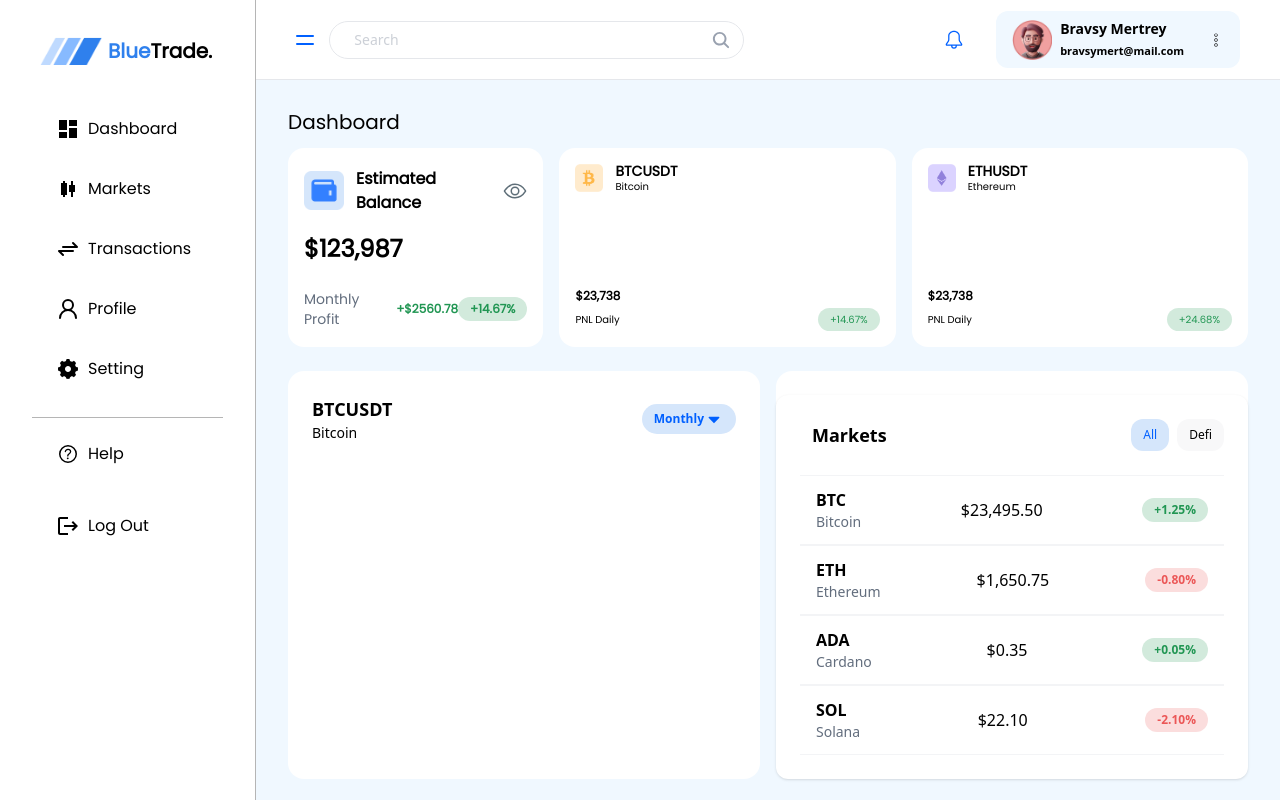
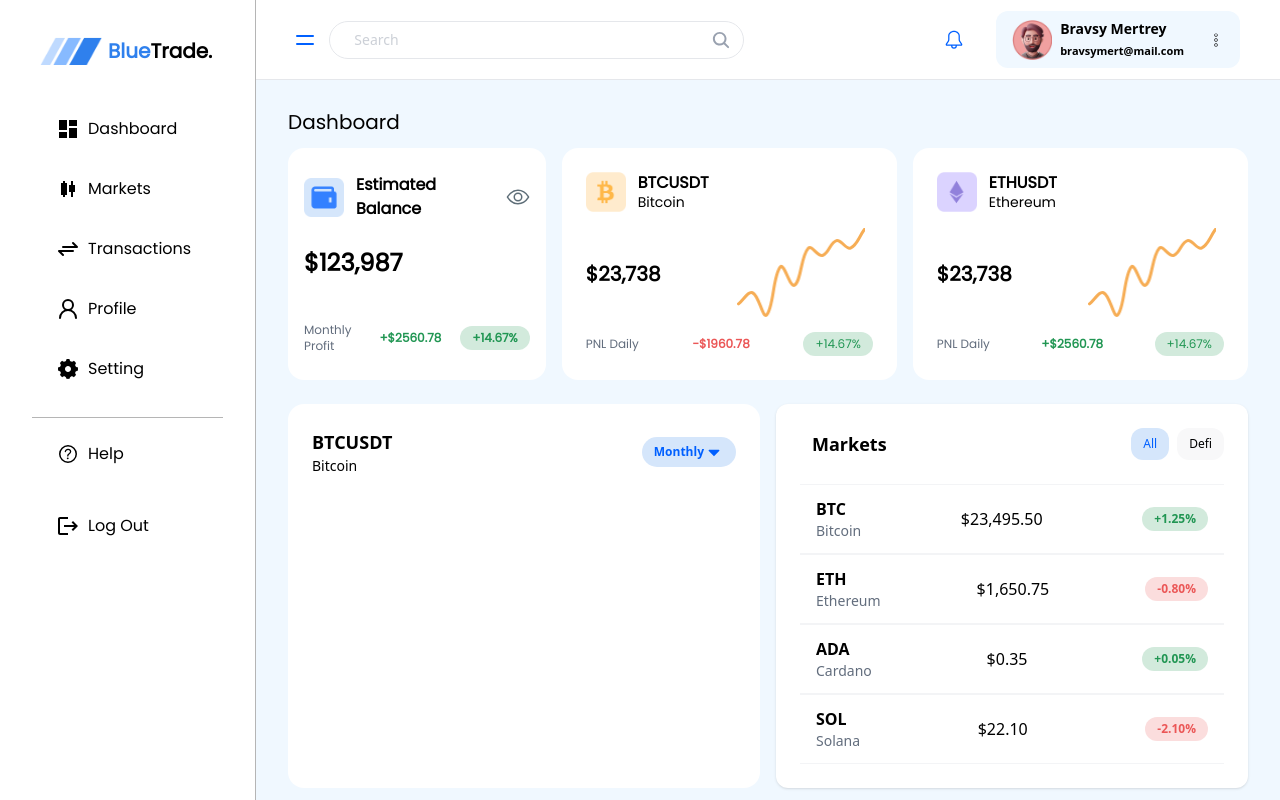
Before and after one commit to registaalfe/bluetrade-axios-nextjs, a Next.js app: page / in a window 1280 px wide. Built offline with nearby package versions, Linux system fonts and the light colour scheme; no server answers.

Commit message:
feat:added line chartjs

```diff
--- a/package.json
+++ b/package.json
@@ -11,13 +11,14 @@
   },
   "dependencies": {
     "apexcharts": "^3.54.1",
-    "chart.js": "^2.9.4",
+    "chart.js": "^4.5.0",
     "flowbite": "^3.1.2",
     "flowbite-react": "^0.11.7",
     "highcharts-react-official": "^3.2.2",
     "next": "15.3.2",
     "next-themes": "^0.4.6",
     "react": "^19.0.0",
+    "react-chartjs-2": "^5.3.0",
     "react-dom": "^19.0.0",
     "react-icons": "^5.5.0"
   },
--- a/src/app/page.jsx
+++ b/src/app/page.jsx
@@ -53,7 +53,7 @@ export default async function Home() {
                             <div className="elementor-element flex justify-between items-center">
                                 <div className="flex items-center space-x-3 text-[#5a6477] font-semibold text-base">
                                     <Image src="/img/icon-wallet.png" alt="Logo" width={40} height={20} />
-                                    <span className="text-base text-black font-semibold font-poppins">
+                                    <span className="text-base text-black font-semibold font-poppins lg:w-1/4">
                                         Estimated Balance
                                     </span>
                                 </div>
@@ -65,7 +65,7 @@ export default async function Home() {
                                 $123,987
                             </p>
                             <div className="flex justify-between items-center text-[#5a6477] text-sm font-normal">
-                                <span className="text-third text-sm font-poppins">
+                                <span className="text-third text-sm font-poppins lg:w-1/4 lg:text-xs">
                                     Monthly Profit
                                 </span>
                                 <div className="flex items-center space-x-3">
@@ -84,54 +84,64 @@ export default async function Home() {
 
                         {/* start: Cryptocurrency Grid */}
                         <div className="elementor-container grid grid-cols-2 gap-4 mb-6">
-                            <div className="elementor-column bg-white rounded-2xl p-4 flex flex-col">
+                            <div className="elementor-column bg-white rounded-2xl p-6 flex flex-col">
                                 <div className="elementor-element flex items-center space-x-3 mb-2 text-[#5a6477] font-semibold text-sm">
-                                    <Image src="/img/icon-btc.png" alt="Logo" width={28} height={20} />
+                                    <Image src="/img/icon-btc.png" alt="Logo" width={40} height={20} />
                                     <div className="space-y-1">
-                                        <p className="text-black font-poppins font-semibold text-sm leading-none">
+                                        <p className="text-black font-poppins font-semibold text-sm leading-none lg:text-base">
                                             BTCUSDT
                                         </p>
-                                        <p className="text-black font-poppins text-[10px] font-normal leading-none">
+                                        <p className="text-black font-poppins text-[10px] font-normal leading-none lg:text-sm">
                                             Bitcoin
                                         </p>
                                     </div>
                                 </div>
-                                <LineChart />
-                                <p className="text-black font-poppins font-semibold text-xs mb-1">
-                                    $23,738
-                                </p>
-                                <div className="flex justify-between items-center text-black font-poppins text-[10px] font-normal">
+                                <div className="items-center max-lg:flex max-lg:flex-col-reverse max-lg:items-start lg:grid lg:grid-cols-2">
+                                    <p className="text-black font-poppins font-semibold text-xs mb-1 lg:text-xl">
+                                        $23,738
+                                    </p>
+                                    <LineChart />
+                                </div>
+                                <div className="flex justify-between items-center text-third font-poppins text-[10px] font-normal lg:text-xs">
                                     <span>
                                         PNL Daily
                                     </span>
-                                    <span className="bg-btnprofit text-profit rounded-full px-3 py-1 text-[10px">
+                                    <span className="font-semibold text-down text-xs font-poppins max-sm:hidden">
+                                        -$1960.78
+                                    </span>
+                                    <span className="bg-btnprofit text-profit rounded-full px-3 py-1">
                                         +14.67%
                                     </span>
                                 </div>
                             </div>
 
-                            <div className="elementor-column bg-white rounded-2xl p-4 flex flex-col">
+                            <div className="elementor-column bg-white rounded-2xl p-6 flex flex-col">
                                 <div className="elementor-element flex items-center space-x-3 mb-2 text-[#5a6477] font-semibold text-sm">
-                                    <Image src="/img/icon-eth.png" alt="Logo" width={28} height={20} />
+                                    <Image src="/img/icon-eth.png" alt="Logo" width={40} height={20} />
                                     <div className="space-y-1">
-                                        <p className="text-black font-poppins font-semibold text-sm leading-none">
+                                        <p className="text-black font-poppins font-semibold text-sm leading-none lg:text-base">
                                             ETHUSDT
                                         </p>
-                                        <p className="text-black font-poppins text-[10px] font-normal leading-none">
+                                        <p className="text-black font-poppins text-[10px] font-normal leading-none lg:text-sm">
                                             Ethereum
                                         </p>
                                     </div>
                                 </div>
-                                <LineChart />
-                                <p className="text-black font-poppins font-semibold text-xs mb-1">
-                                    $23,738
-                                </p>
-                                <div className="flex justify-between items-center text-black font-poppins text-[10px] font-normal">
+                                <div className="items-center max-lg:flex max-lg:flex-col-reverse max-lg:items-start lg:grid lg:grid-cols-2">
+                                    <p className="text-black font-poppins font-semibold text-xs mb-1 lg:text-xl">
+                                        $23,738
+                                    </p>
+                                    <LineChart />
+                                </div>
+                                <div className="flex justify-between items-center text-third font-poppins text-[10px] font-normal lg:text-xs">
                                     <span>
                                         PNL Daily
                                     </span>
-                                    <span className="bg-btnprofit text-profit rounded-full px-3 py-1 text-[10px">
-                                        +24.68%
+                                    <span className="font-semibold text-profit text-xs font-poppins max-sm:hidden">
+                                        +$2560.78
+                                    </span>
+                                    <span className="bg-btnprofit text-profit rounded-full px-3 py-1">
+                                        +14.67%
                                     </span>
                                 </div>
                             </div>
--- a/src/components/ui/line-chart.jsx
+++ b/src/components/ui/line-chart.jsx
@@ -1,62 +1,76 @@
 "use client";
-import { useEffect, useRef } from "react";
-import Chart from "chart.js";
+import { Line } from 'react-chartjs-2';
+import {
+    Chart as ChartJS,
+    CategoryScale,
+    LinearScale,
+    PointElement,
+    LineElement,
+    Title,
+    Tooltip,
+    Legend,
+} from 'chart.js';
 
-/**
- *
- * LineChart Component
- *
- * @param {Array} data - The dataset to plot (e.g. [65, 67, 66, 69])
- * @param {string} chartId - Unique ID for each chart (e.g. "chart-BTC")
- */
-export default function LineChart({ data, chartId }) {
-    // useRef gives us a reference to the <canvas> element
-    const chartRef = useRef(null);
+// Registering Chart.js components is still necessary
+ChartJS.register(
+    CategoryScale,
+    LinearScale,
+    PointElement,
+    LineElement,
+    Title,
+    Tooltip,
+    Legend
+);
 
-    useEffect(() => {
-        // Get canvas context safely using useRef
-        const ctx = chartRef.current.getContext("2d");
 
-        // Create the chart
-        const chart = new Chart(ctx, {
-            type: "line",
-            data: {
-                labels: ["Jan", "Feb", "Mar", "Apr"],
-                datasets: [
-                    {
-                        label: "Performance",
-                        backgroundColor: "#3182ce",
-                        borderColor: "#3182ce",
-                        data: data,
-                        fill: false,
-                        pointRadius: 0,
-                        pointHoverRadius: 0,
-                    },
-                ],
+export default function LineChart() {
+    // Chart.js data configuration remains the same
+    const chartData = {
+        labels: ['1', '2', '3', '4', '5', '6', '7', '8', '9', '10'],
+        datasets: [
+            {
+                label: 'Price',
+                data: [45, 48, 42, 55, 50, 60, 58, 62, 60, 65],
+                borderColor: '#f6ad55', // An orange color similar to the image
+                backgroundColor: 'transparent',
+                borderWidth: 3, // Made the line slightly thicker
+                tension: 0.4, // This makes the line curvy
+                pointRadius: 0, // Hides the points on the line
             },
-            options: {
-                maintainAspectRatio: false,
-                responsive: true,
-                layout: { padding: 0 },
-                legend: { display: false },
-                title: { display: false },
-                scales: {
-                    xAxes: [{ display: false, gridLines: { display: false } }],
-                    yAxes: [{ display: false, gridLines: { display: false } }],
-                },
+        ],
+    };
+
+    // Chart.js options configuration remains the same
+    const chartOptions = {
+        responsive: true,
+        maintainAspectRatio: false,
+        plugins: {
+            legend: {
+                display: false, // Hides the legend
             },
-        });
-
-        // Clean up chart when component unmounts
-        return () => chart.destroy();
-    }, [data]);
+            tooltip: {
+                enabled: false, // Disables tooltips
+            },
+        },
+        scales: {
+            x: {
+                display: false, // Hides the x-axis
+            },
+            y: {
+                display: false, // Hides the y-axis
+            },
+        },
+        elements: {
+            line: {
+                borderCapStyle: 'round',
+            },
+        },
+    };
 
     return (
-        <div className="flex-auto p-3">
-            <div className="relative h-16">
-                {/* Attach useRef to canvas */}
-                <canvas ref={chartRef} id={chartId}></canvas>
-            </div>
+        // The container is now simpler, just holding the chart
+        <div className="bg-white p-2 w-full max-w-sm h-28">
+            <Line options={chartOptions} data={chartData} />
         </div>
     );
 }
--- a/src/components/ui/market-list.jsx
+++ b/src/components/ui/market-list.jsx
@@ -84,7 +84,7 @@ export default function MarketList() {
     });
 
     return (
-        <div className="bg-white rounded-xl shadow-sm p-6 mt-6">
+        <div className="bg-white rounded-xl shadow-sm p-6 mt-6 lg:mt-0">
             {/* Filter Buttons */}
             <div className="flex space-x-2 mb-6 items-center justify-between">
                 <h2 className="text-lg font-bold ml-3">Markets</h2>
```
Also changed, not shown: 1 other file (tests, documents, lock files or other folders).
